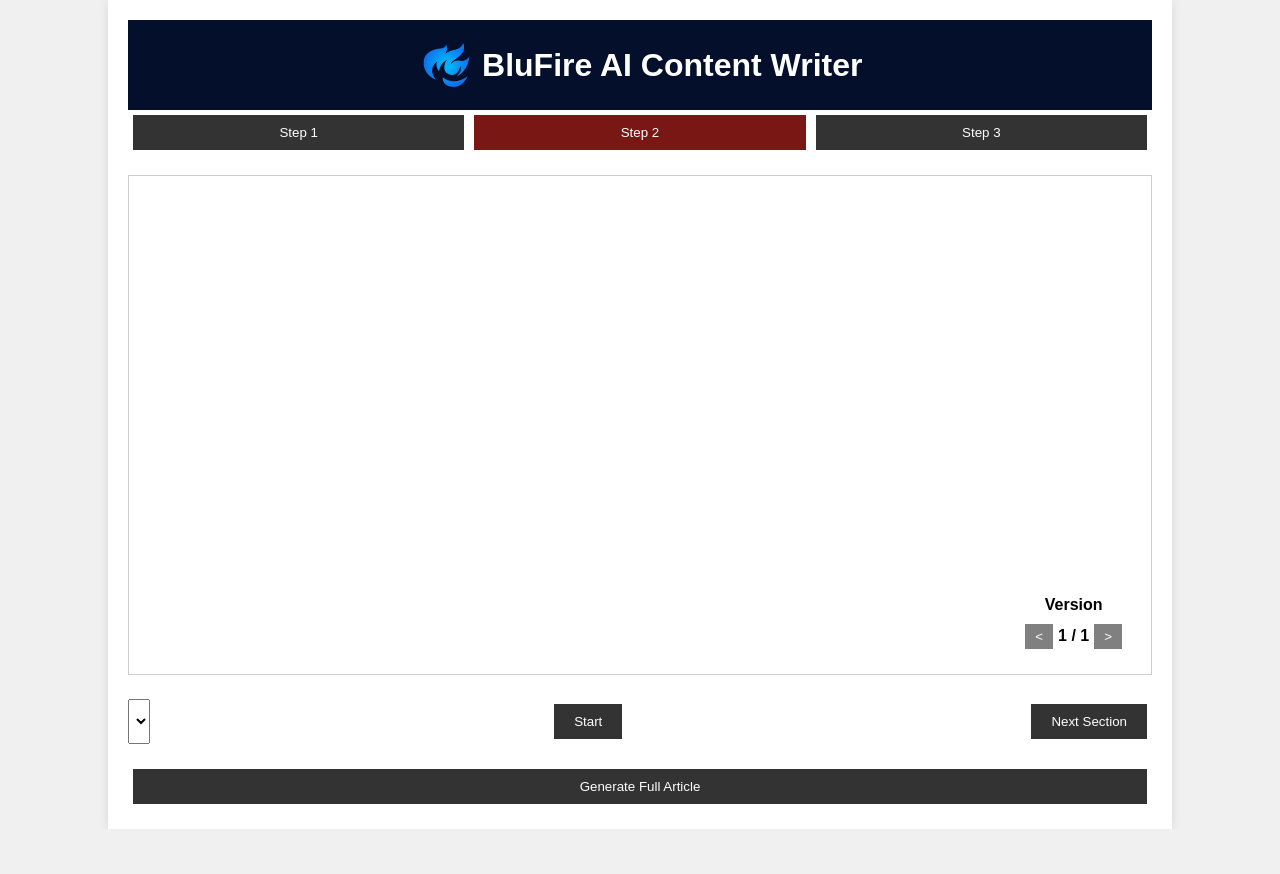
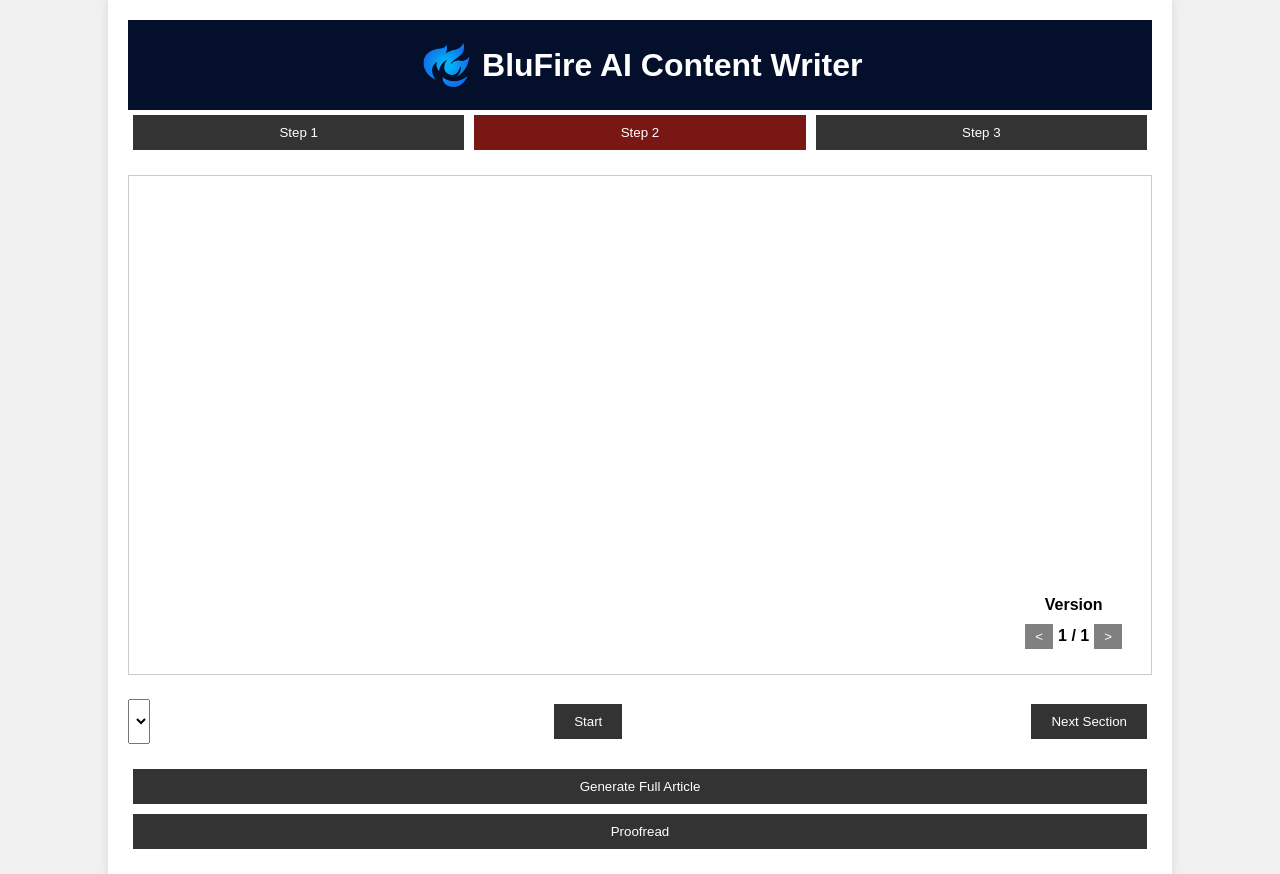
Before and after one commit to mas242/blufire-content-writer, a React (Create React App) app: page / in a window 1280 px wide. Both pictures are taken after a click on the button "Step 2". Before the commit the page ends 829 px from the top, so only its background shows below. Built offline with nearby package versions, Linux system fonts and the light colour scheme.

Commit message:
step 3 works and full gen article works

```diff
--- a/src/App.js
+++ b/src/App.js
@@ -9,7 +9,7 @@ function App() {
   const [currentStep, setCurrentStep] = useState(1);
   const [threadIds, setThreadIds] = useState(getFromLocalStorage('threadIds') || {});
   const [responses, setResponses] = useState(getFromLocalStorage('responses') || {});
-  const [currentVersions, setCurrentVersions] = useState({ 1: 0, 2: 0, 3: 0 });
+  const [currentVersions, setCurrentVersions] = useState(getFromLocalStorage('currentVersions') || { 1: 0, 2: 0, 3: 0 });
   const [error, setError] = useState(null);
 
   useEffect(() => {
@@ -19,6 +19,10 @@ function App() {
   useEffect(() => {
     saveToLocalStorage('responses', responses);
   }, [responses]);
+
+  useEffect(() => {
+    saveToLocalStorage('currentVersions', currentVersions);
+  }, [currentVersions]);
 
   const handleTabClick = (step) => {
     setCurrentStep(step);
@@ -64,6 +68,34 @@ function App() {
     }
   };
 
+  const handleProofread = async () => {
+    const step2VersionIndex = currentVersions[2];
+    const step2Version = responses[2][step2VersionIndex];
+    const message = `
+      Here is an article please keep the final word count around ${step2Version.wordCount} words. Use Multiple responses if necessary. Include Markdown Formatting in final responses.
+      ${step2Version.response}
+    `;
+    const step = 3;
+    try {
+      const data = await startConversation(step);
+      const threadId = data.thread_id;
+      setThreadIds({ ...threadIds, [step]: threadId });
+
+      const response = await sendMessage(threadId, message, step);
+      const newResponses = { ...responses };
+      if (!newResponses[step]) {
+        newResponses[step] = [];
+      }
+      newResponses[step].push({ response: response.response, step2VersionIndex });
+      setResponses(newResponses);
+      setCurrentVersions({ ...currentVersions, [step]: newResponses[step].length - 1 });
+      setCurrentStep(3);
+      setError(null);
+    } catch (err) {
+      setError(err.message);
+    }
+  };
+
   const handleVersionChange = (step, direction) => {
     const newVersionIndex = direction === 'next'
       ? Math.min(currentVersions[step] + 1, responses[step].length - 1)
@@ -87,7 +119,9 @@ function App() {
           onVersionChange={(direction) => handleVersionChange(step, direction)}
           onGenerate={(inputValues) => handleGenerate(inputValues)}
           onNextSection={() => handleNextSection(step)}
+          onProofread={handleProofread}
           step1Responses={responses[1] || []} // Pass Step 1 responses to Step component
+          step2Versions={responses[2] || []} // Pass Step 2 responses to Step component
         />
       ))}
     </div>
--- a/src/components/Step.js
+++ b/src/components/Step.js
@@ -1,7 +1,7 @@
 import React, { useState, useEffect } from 'react';
 import Spinner from './Spinner';
 
-const Step = ({ stepNumber, currentStep, versions = [""], currentVersionIndex, onVersionChange, onGenerate, onNextSection, step1Responses }) => {
+const Step = ({ stepNumber, currentStep, versions = [""], currentVersionIndex, onVersionChange, onGenerate, onNextSection, onProofread, step1Responses, step2Versions }) => {
   const [wordCount, setWordCount] = useState("");
   const [primaryKeyword, setPrimaryKeyword] = useState("");
   const [secondaryKeywords, setSecondaryKeywords] = useState("");
@@ -19,32 +19,10 @@ const Step = ({ stepNumber, currentStep, versions = [""], currentVersionIndex, o
     }
   }, [currentVersionIndex, versions]);
 
-  useEffect(() => {
-    // Retrieve and set input values from local storage for Step 1
-    if (stepNumber === 1 && currentStep === 1) {
-      const savedWordCount = localStorage.getItem('wordCount');
-      const savedPrimaryKeyword = localStorage.getItem('primaryKeyword');
-      const savedSecondaryKeywords = localStorage.getItem('secondaryKeywords');
-      const savedSemanticKeywords = localStorage.getItem('semanticKeywords');
-
-      if (savedWordCount) setWordCount(savedWordCount);
-      if (savedPrimaryKeyword) setPrimaryKeyword(savedPrimaryKeyword);
-      if (savedSecondaryKeywords) setSecondaryKeywords(savedSecondaryKeywords);
-      if (savedSemanticKeywords) setSemanticKeywords(savedSemanticKeywords);
-    }
-  }, [stepNumber, currentStep]);
-
   if (stepNumber !== currentStep) return null;
 
   const handleGenerateClick = async () => {
     setLoading(true);
-
-    // Save input values to local storage
-    localStorage.setItem('wordCount', wordCount);
-    localStorage.setItem('primaryKeyword', primaryKeyword);
-    localStorage.setItem('secondaryKeywords', secondaryKeywords);
-    localStorage.setItem('semanticKeywords', semanticKeywords);
-
     const message = `
       Word count: ${wordCount}+ words | Primary keyword: ${primaryKeyword} | Secondary keywords: ${secondaryKeywords} | Semantically related keywords: ${semanticKeywords}
     `;
@@ -72,7 +50,11 @@ const Step = ({ stepNumber, currentStep, versions = [""], currentVersionIndex, o
       secondaryKeywords: ${step1Version.secondaryKeywords}
       semanticKeywords: ${step1Version.semanticKeywords}
     `;
-    await onGenerate({ message, step: 2 });
+    const inputValues = {
+      message,
+      step: 2
+    };
+    await onGenerate(inputValues);
     setLoading(false);
   };
 
@@ -94,7 +76,17 @@ const Step = ({ stepNumber, currentStep, versions = [""], currentVersionIndex, o
       secondaryKeywords: ${step1Version.secondaryKeywords}
       semanticKeywords: ${step1Version.semanticKeywords}
     `;
-    await onGenerate({ message, step: 2 });
+    const inputValues = {
+      message,
+      step: 2
+    };
+    await onGenerate(inputValues);
+    setLoading(false);
+  };
+
+  const handleProofreadClick = async () => {
+    setLoading(true);
+    await onProofread();
     setLoading(false);
   };
 
@@ -142,6 +134,14 @@ const Step = ({ stepNumber, currentStep, versions = [""], currentVersionIndex, o
               <button onClick={handleNextSectionClick} disabled={loading} className={loading ? 'disabled-button' : ''}>Next Section</button>
             </div>
             <button onClick={handleGenerateFullArticleClick} disabled={loading} className={loading ? 'disabled-button' : ''}>Generate Full Article</button>
+            <button onClick={handleProofreadClick} disabled={loading} className={loading ? 'disabled-button' : ''}>Proofread</button>
+          </>
+        )}
+        {stepNumber === 3 && (
+          <>
+            <div className="step2-version">
+              <span>Proofreading Based off Step 2 Version: {versions[currentVersionIndex]?.step2VersionIndex + 1}</span>
+            </div>
           </>
         )}
       </div>
```
Also changed, not shown: src/todo-list.txt (added).
